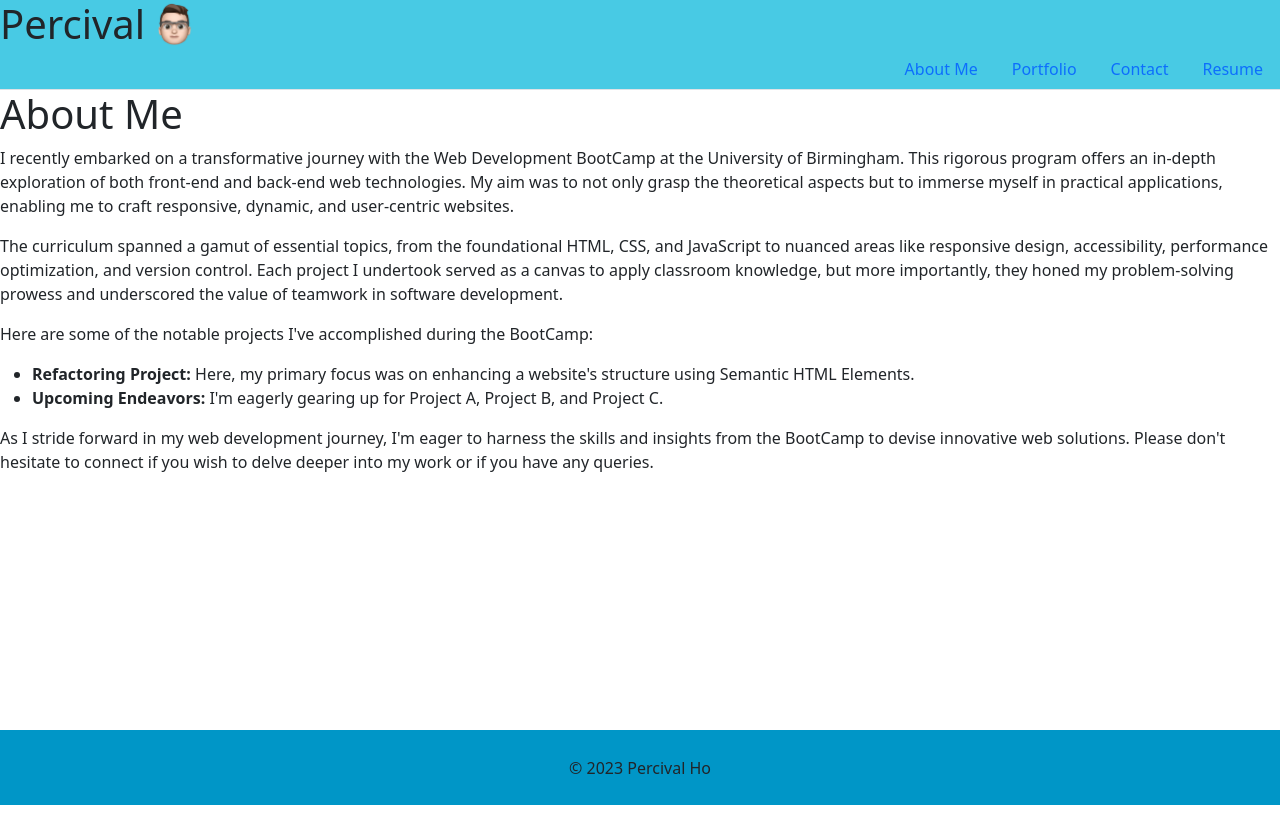
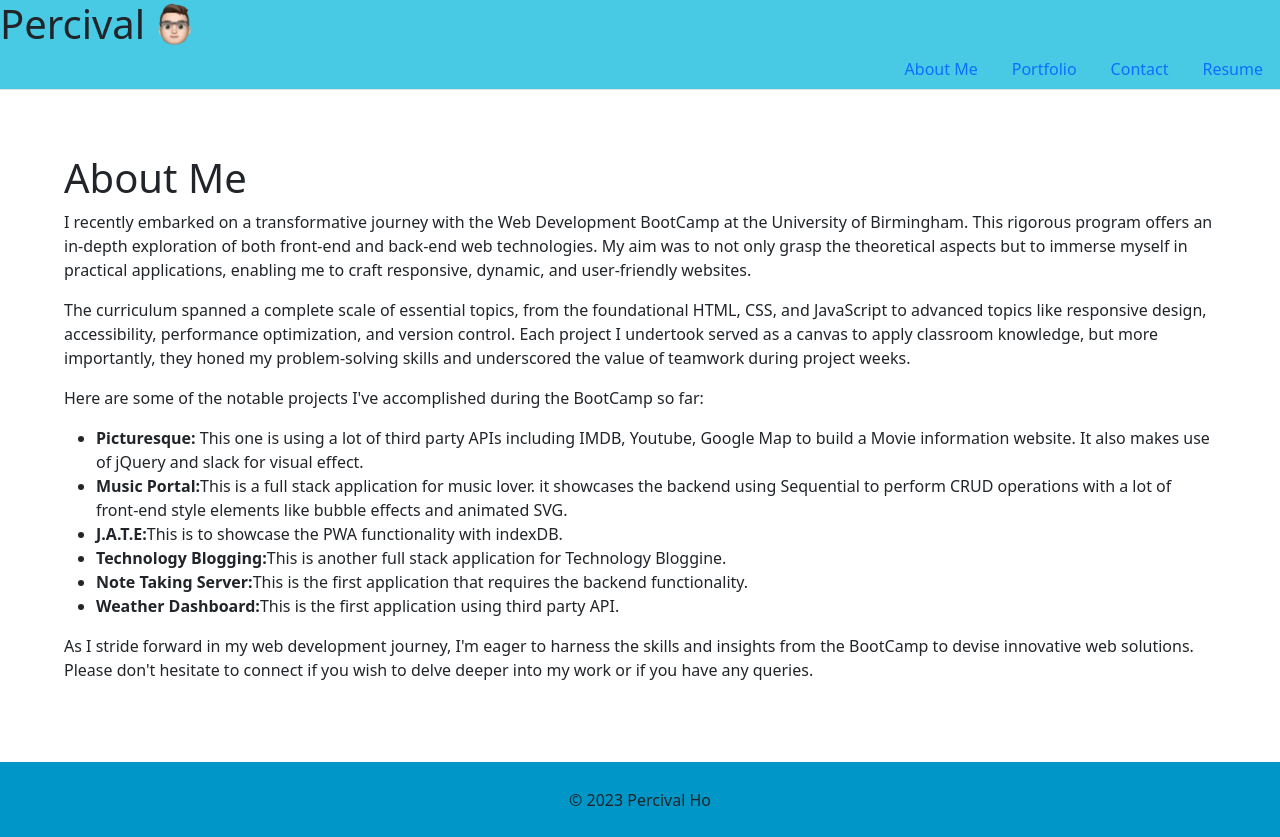
Before and after one commit to percivalho/portfolio-so-far, a React (Create React App) app: page / in a window 1280 px wide. Before the commit the page ends 805 px from the top, so only its background shows below. Built offline with nearby package versions, Linux system fonts and the light colour scheme.

Commit message:
About me page update

```diff
--- a/src/components/pages/About.js
+++ b/src/components/pages/About.js
@@ -5,17 +5,23 @@ const mainstyle = {
   flexDirection: "column",
   minHeight: "80vh",
   flex: 1,
+  padding: "5%",
+
 }
 export default function About() {
   return (
     <div style={mainstyle}>
       <h1>About Me</h1>
-      <p>I recently embarked on a transformative journey with the Web Development BootCamp at the University of Birmingham. This rigorous program offers an in-depth exploration of both front-end and back-end web technologies. My aim was to not only grasp the theoretical aspects but to immerse myself in practical applications, enabling me to craft responsive, dynamic, and user-centric websites.</p>
-      <p>The curriculum spanned a gamut of essential topics, from the foundational HTML, CSS, and JavaScript to nuanced areas like responsive design, accessibility, performance optimization, and version control. Each project I undertook served as a canvas to apply classroom knowledge, but more importantly, they honed my problem-solving prowess and underscored the value of teamwork in software development.</p>
-      <p>Here are some of the notable projects I've accomplished during the BootCamp:</p>
+      <p>I recently embarked on a transformative journey with the Web Development BootCamp at the University of Birmingham. This rigorous program offers an in-depth exploration of both front-end and back-end web technologies. My aim was to not only grasp the theoretical aspects but to immerse myself in practical applications, enabling me to craft responsive, dynamic, and user-friendly websites.</p>
+      <p>The curriculum spanned a complete scale of essential topics, from the foundational HTML, CSS, and JavaScript to advanced topics like responsive design, accessibility, performance optimization, and version control. Each project I undertook served as a canvas to apply classroom knowledge, but more importantly, they honed my problem-solving skills and underscored the value of teamwork during project weeks.</p>
+      <p>Here are some of the notable projects I've accomplished during the BootCamp so far:</p>
       <ul>
-        <li><strong>Refactoring Project:</strong> Here, my primary focus was on enhancing a website's structure using Semantic HTML Elements.</li>
-        <li><strong>Upcoming Endeavors:</strong> I'm eagerly gearing up for Project A, Project B, and Project C.</li>
+        <li><strong>Picturesque:</strong> This one is using a lot of third party APIs including IMDB, Youtube, Google Map to build a Movie information website. It also makes use of jQuery and slack for visual effect.</li>
+        <li><strong>Music Portal:</strong>This is a full stack application for music lover. it showcases the backend using Sequential to perform CRUD operations with a lot of front-end style elements like bubble effects and animated SVG.</li>
+        <li><strong>J.A.T.E:</strong>This is to showcase the PWA functionality with indexDB.</li>
+        <li><strong>Technology Blogging:</strong>This is another full stack application for Technology Bloggine. </li>
+        <li><strong>Note Taking Server:</strong>This is the first application that requires the backend functionality.</li>
+        <li><strong>Weather Dashboard:</strong>This is the first application using third party API.</li>
       </ul>
       <p>As I stride forward in my web development journey, I'm eager to harness the skills and insights from the BootCamp to devise innovative web solutions. Please don't hesitate to connect if you wish to delve deeper into my work or if you have any queries.</p>
     </div>
--- a/src/components/pages/Resume.js
+++ b/src/components/pages/Resume.js
@@ -5,6 +5,7 @@ const mainstyle = {
   flexDirection: "column",
   minHeight: "80vh",
   flex: 1,
+  padding: "5%",
 }
 
 export default function Resume() {
```
